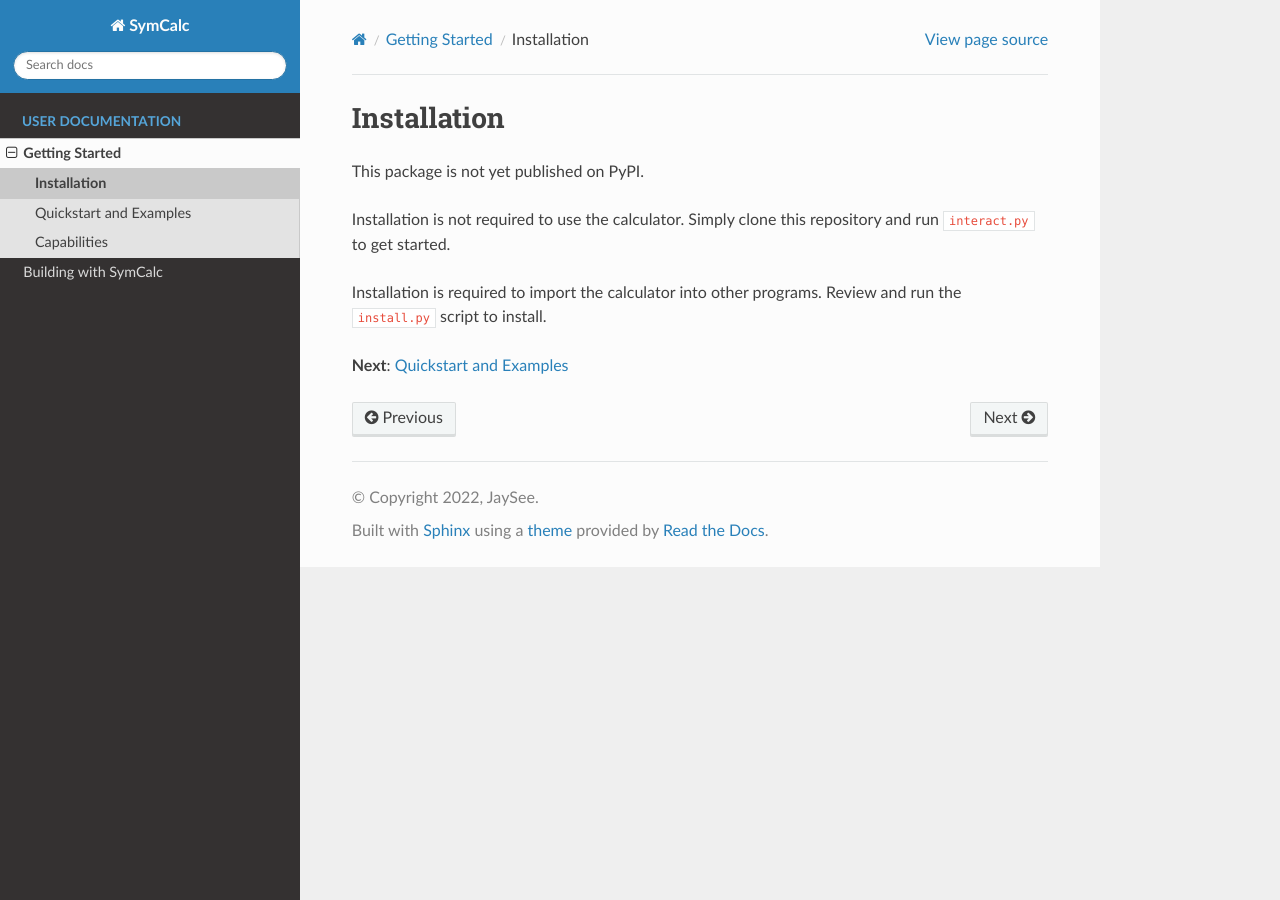
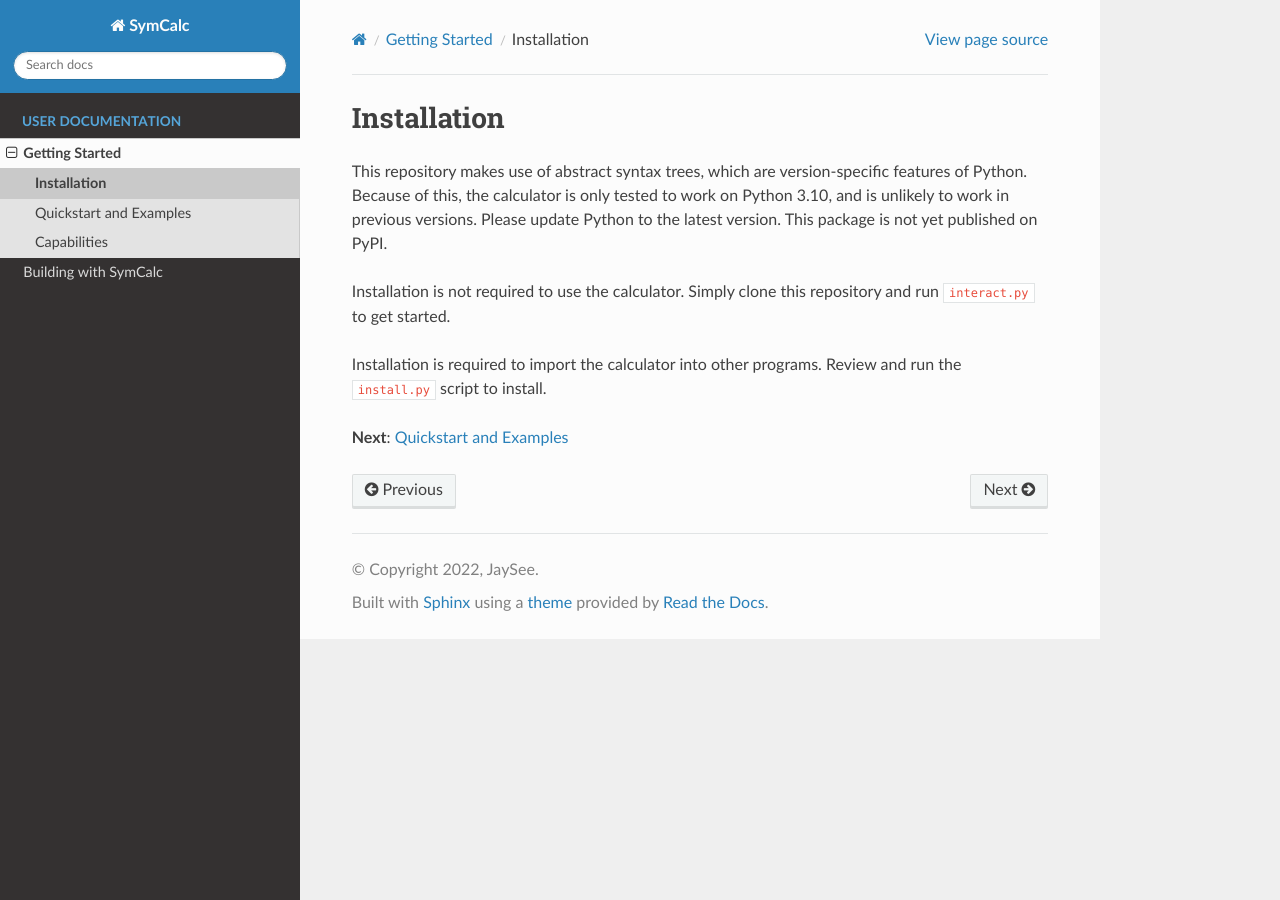
Before and after one commit to jaycsee/symcalc, a Sphinx documentation site: the page built from docs/source/installation.rst, in a window 1280 px wide. Built offline with Sphinx 7.4.7 and the Read the Docs theme 2.0.0, drawn with Linux system fonts in a browser that asks for light colours.

Commit message:
Add version warning

```diff
--- a/docs/source/installation.rst
+++ b/docs/source/installation.rst
@@ -1,7 +1,7 @@
 Installation
 ============
 
-This package is not yet published on PyPI.
+This repository makes use of abstract syntax trees, which are version-specific features of Python. Because of this, the calculator is only tested to work on Python 3.10, and is unlikely to work in previous versions. Please update Python to the latest version. This package is not yet published on PyPI.
 
 Installation is not required to use the calculator. Simply clone this repository and run ``interact.py`` to get started.
 
```
Also changed, not shown: README.md (+2 -0 lines), 5 other files.
